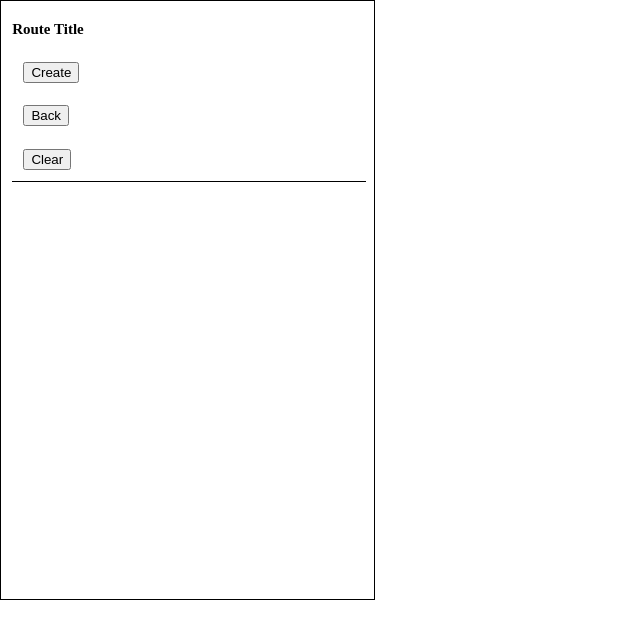
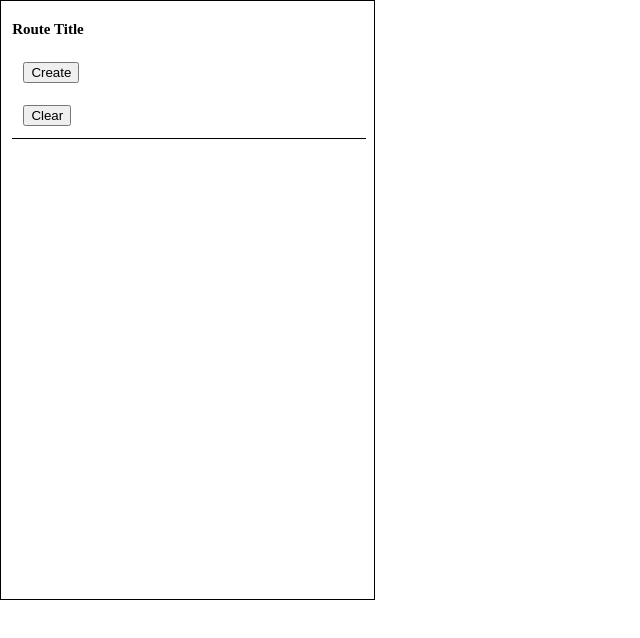
Before and after one commit to Exoldarium/notersy-v2, a React (Vite) app: page / in a window 1280 px wide. Shown: the top 638 px of the page, without its empty margins (0-640 px from the left). Built offline with nearby package versions, Linux system fonts and the light colour scheme.

Commit message:
reorganized nav buttons, refactoring

```diff
--- a/src/App.tsx
+++ b/src/App.tsx
@@ -48,7 +48,7 @@ const App = () => {
   return (
     <>
       <GlobalStyles />
-      <Nav />
+      <Nav findActive={findActive} />
       <Routes>
         <Route path="/:id" element={singleCategory ?
           <SingleCategory singleCategory={singleCategory} /> :
--- a/src/components/CategoryList.tsx
+++ b/src/components/CategoryList.tsx
@@ -1,9 +1,11 @@
+import { Link } from 'react-router-dom';
+
+import CategoryStyles from './styles/CategoryStyles';
+
 import { useAppDispatch, useAppSelector } from '../hooks/useReduxTypes';
 import { updateExistingCategory } from '../reducers/categoryReducer';
 import { BaseCategoryEntry } from '../types';
 import { toNewCategoryEntry } from '../utils/parseStorageEntry';
-import CategoryStyles from './styles/CategoryStyles';
-import { Link } from 'react-router-dom';
 
 interface Props {
   category: BaseCategoryEntry
--- a/src/components/Nav.tsx
+++ b/src/components/Nav.tsx
@@ -1,15 +1,20 @@
+import { useNavigate } from 'react-router-dom';
+import { v4 as uuidv4 } from 'uuid';
+
+import NavStyles from './styles/NavStyles';
+
+import { BaseCategoryEntry } from '../types';
 import { addNewCategory, updateExistingCategory } from '../reducers/categoryReducer';
-import { BaseCategoryEntry } from '../types';
-import NavStyles from './styles/NavStyles';
-import { v4 as uuidv4 } from 'uuid';
 import { setStorage } from '../services/storageService';
 import { useAppDispatch, useAppSelector } from '../hooks/useReduxTypes';
 import { getDate } from '../utils/helpers';
 import { toNewCategoryEntry } from '../utils/parseStorageEntry';
-import { useNavigate } from 'react-router-dom';
-import { setNotificationMesage } from '../reducers/messageReducer';
 
-const Nav = () => {
+interface Props {
+  findActive: BaseCategoryEntry | null;
+}
+
+const Nav = ({ findActive }: Props) => {
   const dispatch = useAppDispatch();
   const categories = useAppSelector(({ categories }) => {
     return categories;
@@ -21,16 +26,12 @@ const Nav = () => {
     const newEntry: BaseCategoryEntry = {
       id,
       active: true,
-      title: 'Category entry',
+      title: 'New Category',
       date: getDate(),
       notes: []
     };
 
     void dispatch(addNewCategory(newEntry));
-    void dispatch(setNotificationMesage({
-      type: 'ADDED',
-      content: newEntry.id
-    }));
     console.log(categories, 'a new category added');
   };
 
@@ -49,9 +50,13 @@ const Nav = () => {
     navigate('/');
   };
 
+  console.log(findActive);
+
   return (
     <NavStyles>
       <h1>Route Title</h1>
+      {!findActive &&
+        <>
           <button
             type="button"
             style={{ height: 'fit-content', width: 'fit-content', margin: '0.7rem' }}
@@ -62,17 +67,21 @@ const Nav = () => {
           <button
             type="button"
             style={{ height: 'fit-content', width: 'fit-content', margin: '0.7rem' }}
+            onClick={clearStorage}
+          >
+            Clear
+          </button>
+        </>
+      }
+      {findActive &&
+        <button
+          type="button"
+          style={{ height: 'fit-content', width: 'fit-content', margin: '0.7rem' }}
           onClick={setActiveToFalse}
         >
           Back
         </button>
-      <button
-        type="button"
-        style={{ height: 'fit-content', width: 'fit-content', margin: '0.7rem' }}
-        onClick={clearStorage}
-      >
-        Clear
-      </button>
+      }
     </NavStyles>
   );
 };
```
Lines whose indentation alone changed are shown as unchanged.
